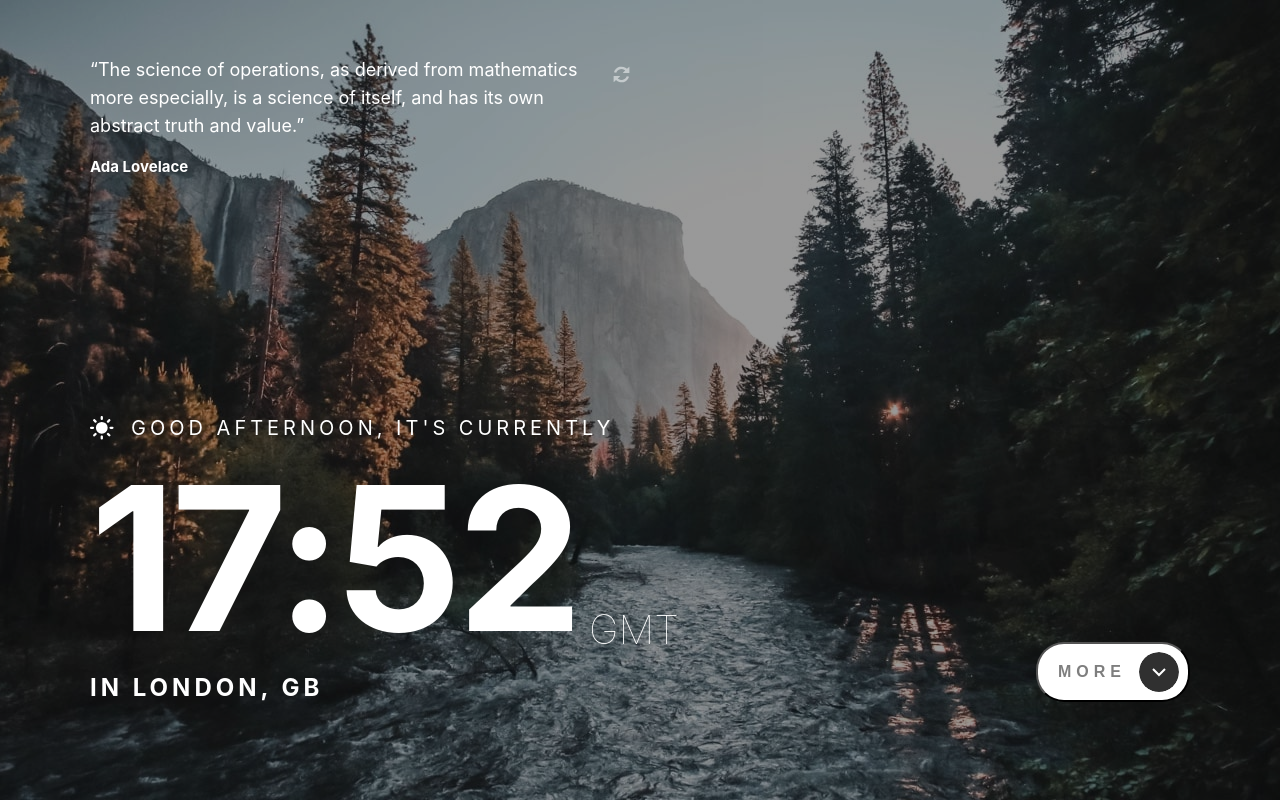
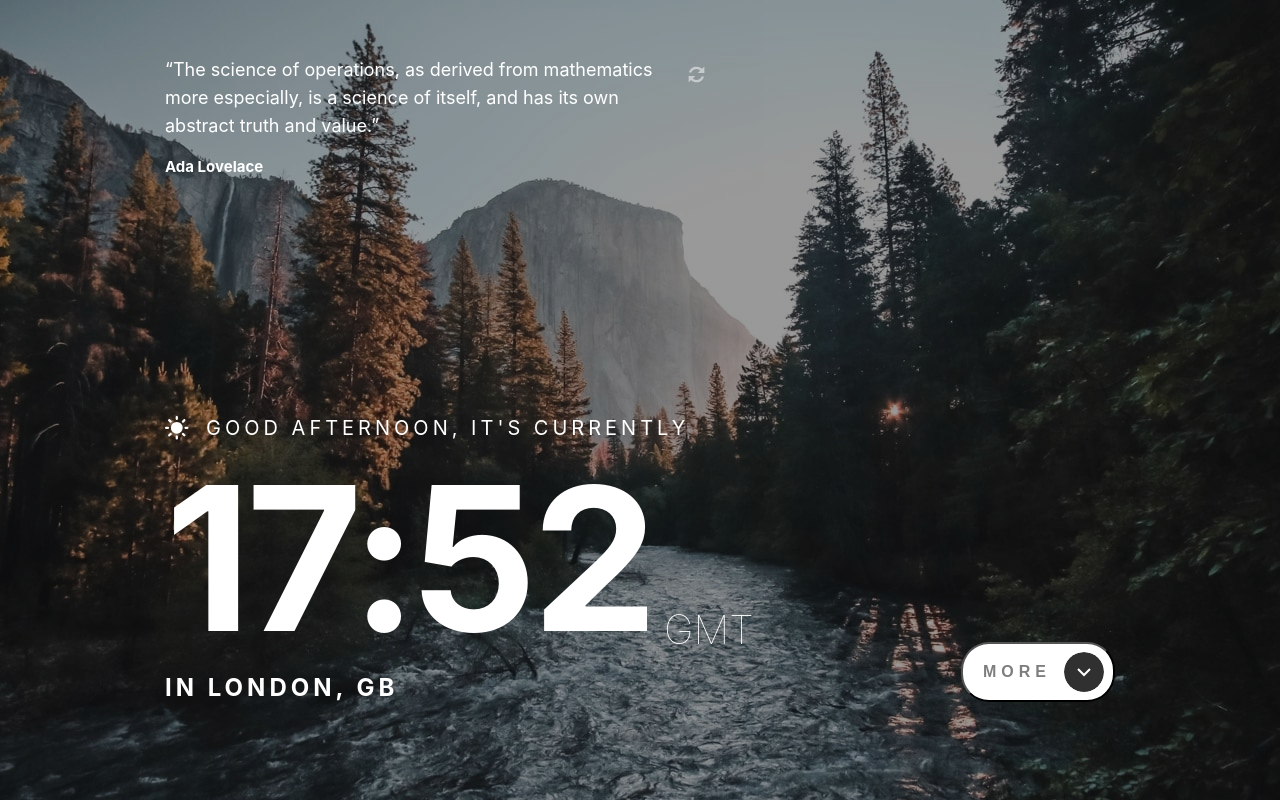
Before and after one commit to pronoia9/pun-manteau, a React (Vite) app: page / in a window 1280 px wide. Built offline with nearby package versions, Linux system fonts and the light colour scheme.

Commit message:
change max width to margin left/right

```diff
--- a/src/App.jsx
+++ b/src/App.jsx
@@ -51,13 +51,12 @@ export default function App() {
 }
 
 const Flexbox = styled.div`
-  width: 100%;
-  max-width: ${rem(1100)};
+  margin-left: ${rem(165)};
+  margin-right: ${rem(165)};
   flex: 1;
-  margin: 0 auto;
   display: flex;
   flex-direction: column;
-  justify-content: ${({ $showOverlay }) => !$showOverlay ? 'space-between' : 'end'};
+  justify-content: ${({ $showOverlay }) => (!$showOverlay ? 'space-between' : 'end')};
 `;
 
 const BottomPart = styled.div`
```
